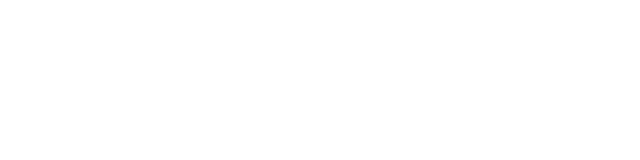
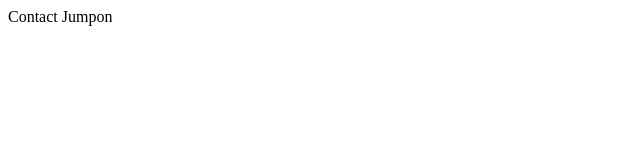
Before and after one commit to PeaceOloruntoba/peacecodes, a Next.js app: page /components/Contact/Jumpon in a window 1280 px wide. Shown: the top 160 px of the page, without its empty margins (0-640 px from the left). Built offline with nearby package versions, Linux system fonts and the light colour scheme.

Commit message:
Update Jumpon.tsx

```diff
--- a/src/pages/components/Contact/Jumpon.tsx
+++ b/src/pages/components/Contact/Jumpon.tsx
@@ -1,4 +1,7 @@
 export default function Jumpon(){
-
-
+  return(
+    <div>
+      Contact Jumpon
+    </div>
+  )
 }
```
